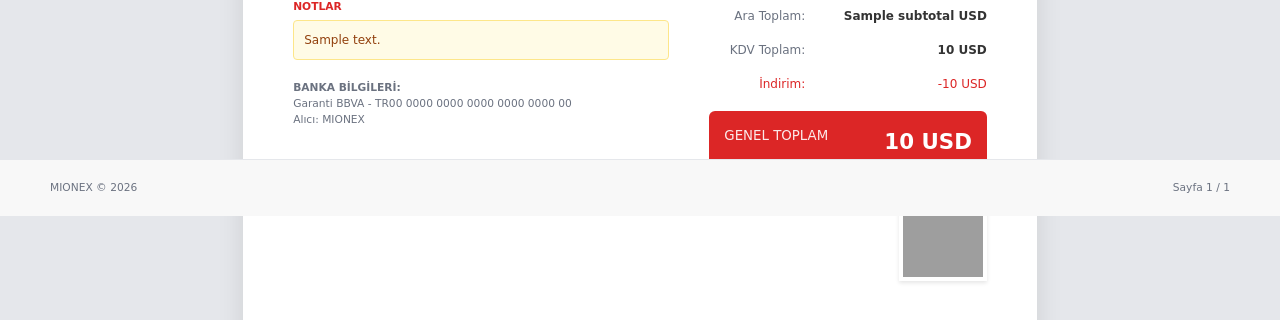
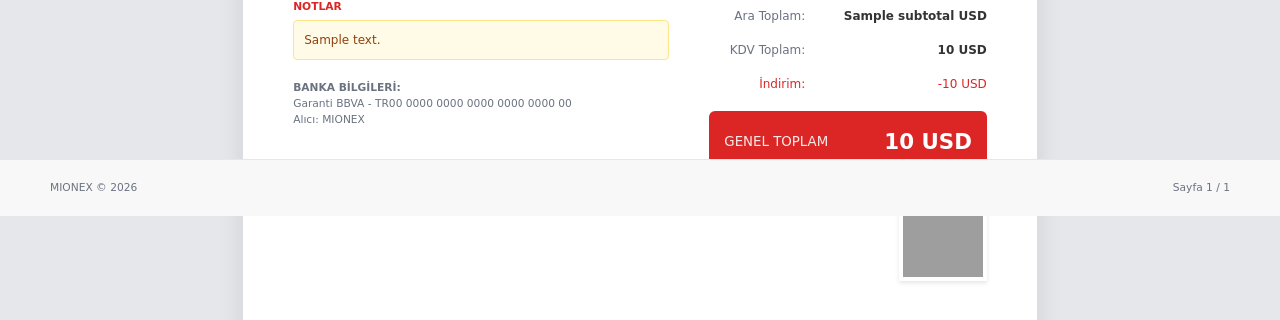
Before and after one commit to tokmakhead/mio, a Laravel app: template resources/views/invoices/premium.blade.php in a window 1280 px wide. Shown: the part 584-904 px from the top of the page. Run offline with Laravel 12, Linux system fonts and the light colour scheme; the template is opened without the code that fills it: most values are stand-ins (such as "Sample title", 1, 10 or a date in 2020); parts of the project's set-up code (start-up, migrations or seed data) failed here and were passed over; grey boxes are pictures that could not be loaded.

Commit message:
Fix: Vertical alignment in Grand Total box

```diff
--- a/resources/views/invoices/premium.blade.php
+++ b/resources/views/invoices/premium.blade.php
@@ -187,6 +187,10 @@
             padding: 15px;
             border-radius: 6px;
             margin-top: 10px;
+        }
+
+        .grand-total-box td {
+            vertical-align: middle !important;
         }
 
         /* FOOTER */
```
